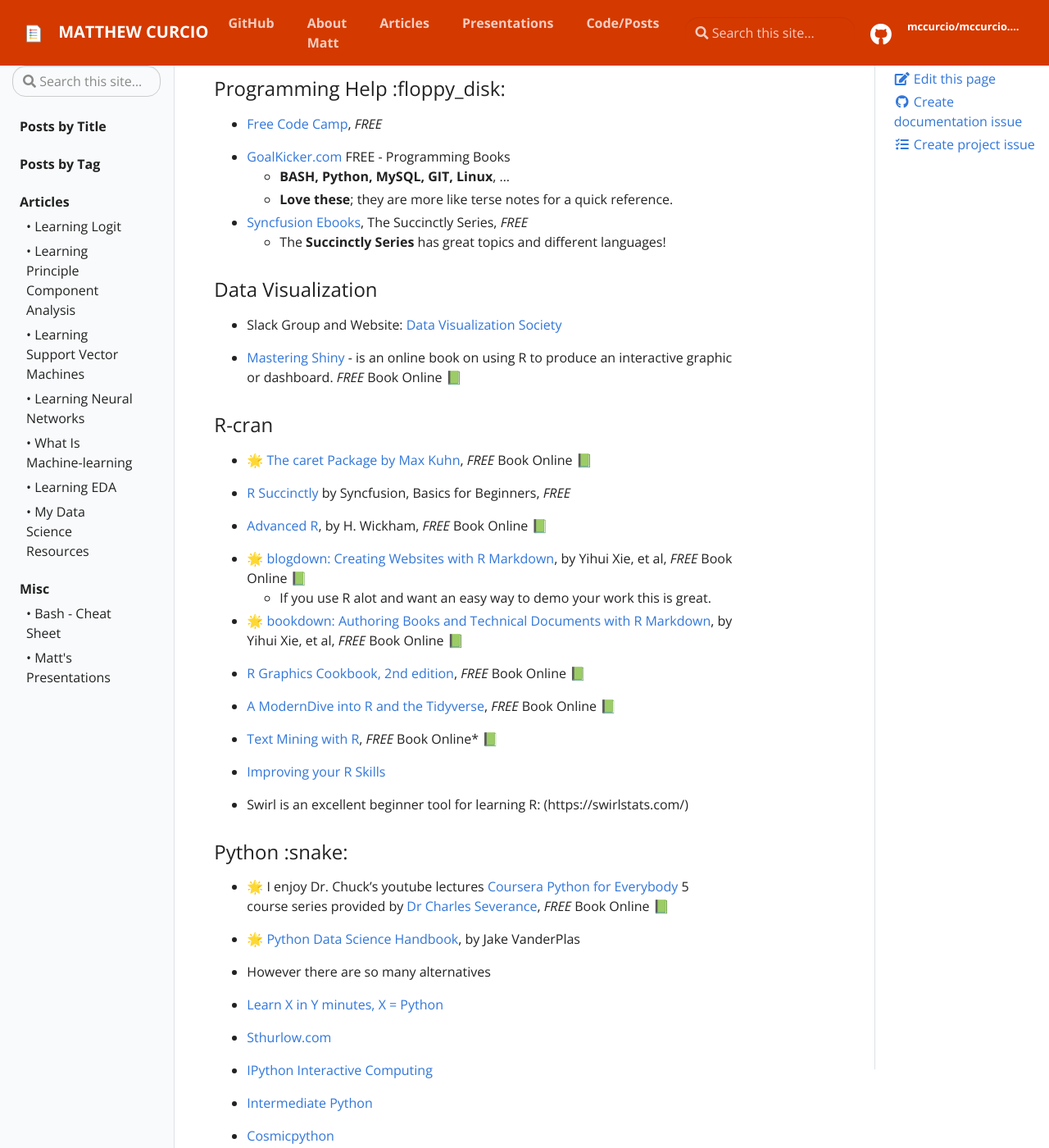
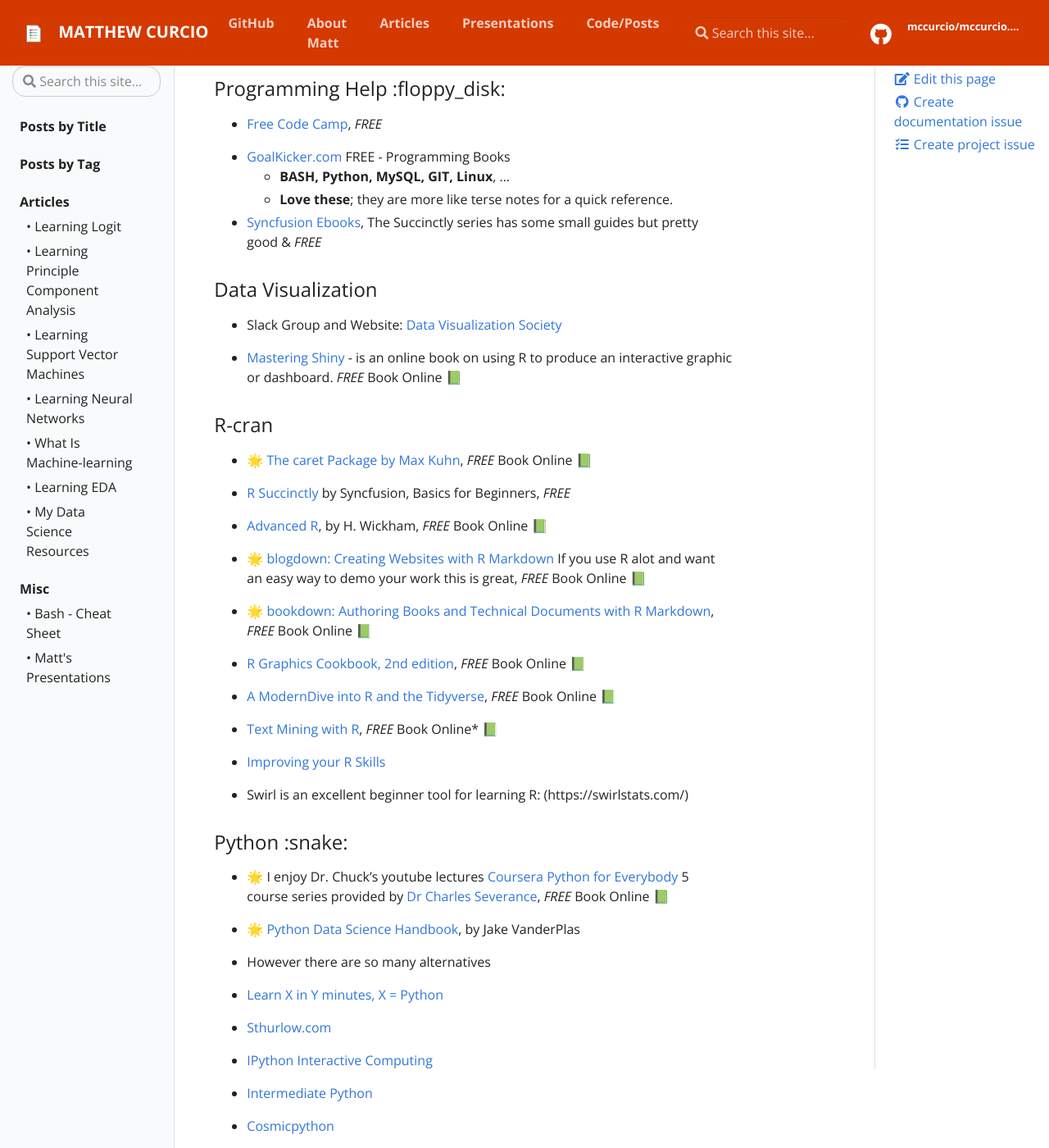
Before and after one commit to mccurcio/mccurcio.github.io, a Jekyll site: the page built from _docs/list-data-science-resources.md, in a window 1280 px wide and 1400 px high, scrolled down 843 px. Shown: the whole window at 82% size. Built offline with Jekyll 4.4.1, drawn with Linux system fonts in a browser that asks for light colours; some of the changed text lies outside the part shown.

Commit message:
Update list-data-science-resources.md

```diff
--- a/_docs/list-data-science-resources.md
+++ b/_docs/list-data-science-resources.md
@@ -93,8 +93,8 @@
     - **BASH, Python, MySQL, GIT, Linux**, ...
     - **Love these**; they are more like terse notes for a quick reference.
 
-- [Syncfusion Ebooks](https://www.syncfusion.com/ebooks), The Succinctly Series, *FREE*
-   - The **Succinctly Series** has great topics and different languages!
+- [Syncfusion Ebooks](https://www.syncfusion.com/ebooks), The Succinctly series has some small guides but pretty good & *FREE*
+
 
 ### Data Visualization
 
@@ -110,10 +110,9 @@
 
 - [Advanced R](https://adv-r.hadley.nz/index.html), by H. Wickham, *FREE* Book Online 📗
 
-- &#127775; [blogdown: Creating Websites with R Markdown](https://bookdown.org/), by Yihui Xie, et al, *FREE* Book Online 📗
-  - If you use R alot and want an easy way to demo your work this is great.
+- &#127775; [blogdown: Creating Websites with R Markdown](https://bookdown.org/) If you use R alot and want an easy way to demo your work this is great, *FREE* Book Online 📗
 
-- &#127775; [bookdown: Authoring Books and Technical Documents with R Markdown](https://bookdown.org/), by Yihui Xie, et al, *FREE* Book Online 📗
+- &#127775; [bookdown: Authoring Books and Technical Documents with R Markdown](https://bookdown.org/), *FREE* Book Online 📗
 
 - [R Graphics Cookbook, 2nd edition](https://r-graphics.org/), *FREE* Book Online 📗
 
@@ -190,7 +189,7 @@
 - &#127775; [Exploratory Data Analysis with R by Roger Peng](https://leanpub.com/exdata), *FREE* Book Online 📗
 
 - [Syncfusion Ebooks](https://www.syncfusion.com/ebooks), GREAT resource! :free:
-    - [Keras](https://www.syncfusion.com/ebooks/keras-succinctly), by James McCaffrey, *FREE*
+    - [Keras](https://www.syncfusion.com/ebooks/keras-succinctly), by James McCaffrey, *FREE*  📗
 
 - [SVM Tutorial](https://www.svm-tutorial.com/)
 
@@ -202,11 +201,11 @@
 
 - [Pattern Recognition & Machine Learning](https://www.cs.uoi.gr/~arly/courses/ml/tmp/Bishop_book.pdf), by Christopher Bishop : **Heavy on the math**, *FREE*
 
-- [Natural Language Processing with Python](https://www.nltk.org/book/) Analyzing Text with the Natural Language Toolkit. by Steven Bird, Ewan Klein, and Edward Loper, **Very Hands-on guide book** , *FREE*
+- [Natural Language Processing with Python](https://www.nltk.org/book/) Analyzing Text with the Natural Language Toolkit. by Steven Bird, Ewan Klein, and Edward Loper, **Very Hands-on guide book** , *FREE*  📗
 
 ### Information Theory
 
-- [Information Theory, Inference, and Learning Algorithms](http://www.inference.org.uk/itprnn/book.pdf), by David MacKay *I'm interested in reading the section on Hash codes, p.193*   *FREE*
+- [Information Theory, Inference, and Learning Algorithms](http://www.inference.org.uk/itprnn/book.pdf), by David MacKay *I'm interested in reading the section on Hash codes, p.193, FREE*  📗
 
 ### Supervised :label:
 
```
Also changed, not shown: other parts of _docs/list-data-science-resources.md (+2 -2 lines).
